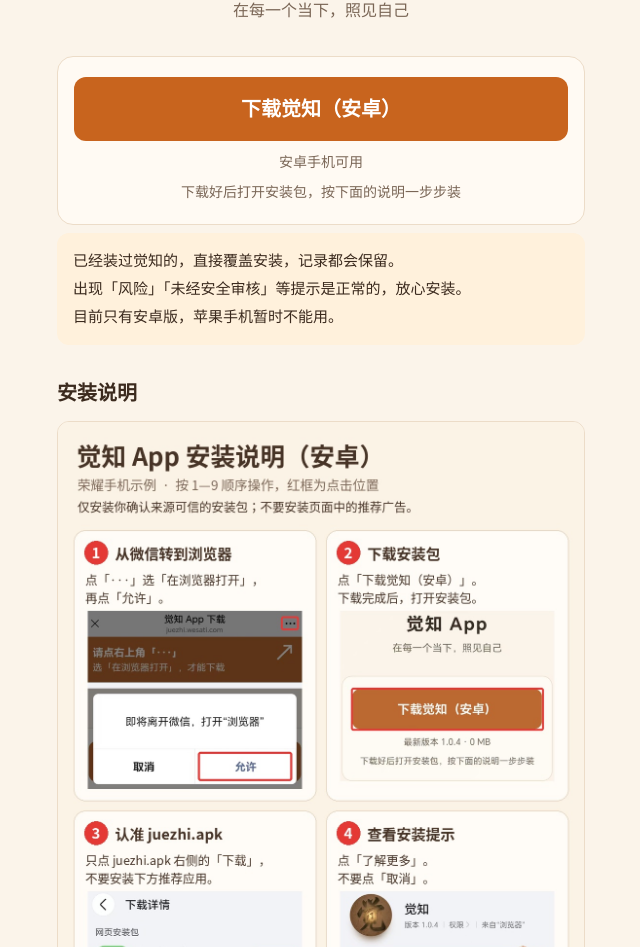
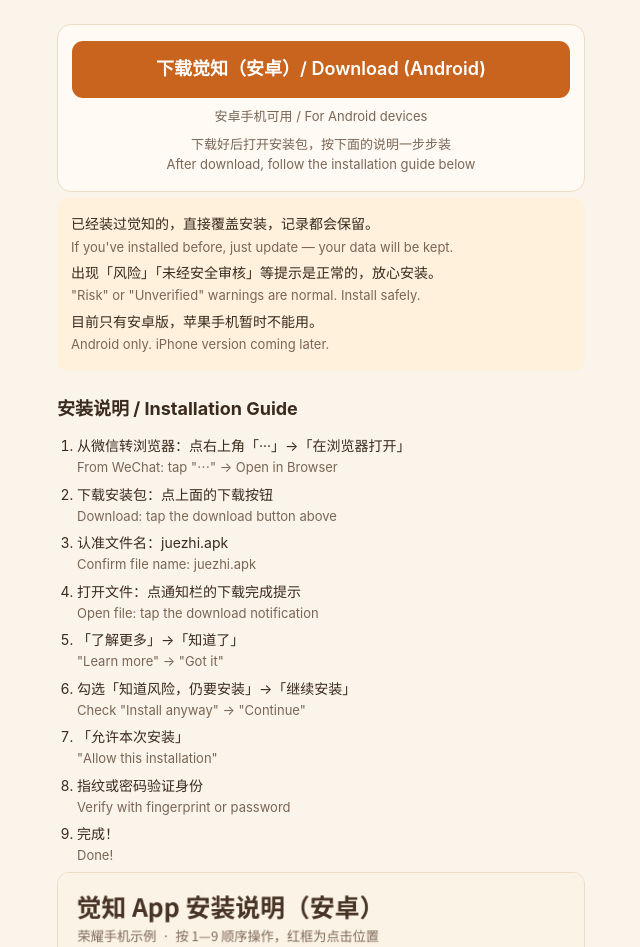
Before and after one commit to Zeno-Sati/juezhi-download, a plain HTML site: page site/public/index.html in a window 1280 px wide. Shown: the part 208-1155 px from the top of the page, without its empty margins (319-959 px from the left). Drawn offline with Linux system fonts and the light colour scheme; no server answers.

Commit message:
TASK-20261013-002-010: 第 1 轮（EXEC-20261128-016）
execution_id: EXEC-20261128-016
round: 1
auto_push: off

```diff
--- a/site/public/index.html
+++ b/site/public/index.html
@@ -3,7 +3,7 @@
 <head>
 <meta charset="utf-8">
 <meta name="viewport" content="width=device-width, initial-scale=1">
-<title>觉知 App 下载</title>
+<title>觉知 App 下载 / Sati App Download</title>
 <meta name="description" content="觉知 App · 在每一个当下，照见自己。Android 安装包下载与安装说明。">
 <link rel="icon" href="logo.png">
 <style>
@@ -24,7 +24,7 @@
     color: var(--ink);
     font: 16px/1.6 -apple-system, "PingFang SC", "Noto Sans SC", "Microsoft YaHei", sans-serif;
   }
-  main { max-width: 560px; margin: 0 auto; padding: 24px 16px 48px; }
+  main { max-width: 560px; margin: 0 auto; padding: 20px 16px 48px; }
   .wechat {
     display: none;
     position: sticky; top: 0; z-index: 10;
@@ -36,61 +36,76 @@
     content: "↗"; position: absolute; right: 18px; top: 6px; font-size: 40px; line-height: 1;
   }
   body.in-wechat .wechat { display: block; }
-  header { text-align: center; padding: 16px 0 8px; }
-  header img { width: 96px; height: 96px; border-radius: 22px; box-shadow: 0 6px 18px rgba(120, 70, 20, .18); }
-  h1 { margin: 14px 0 4px; font-size: 28px; letter-spacing: 2px; }
-  .slogan { margin: 0; color: var(--muted); }
+  header { text-align: center; padding: 12px 0 6px; }
+  header img { width: 72px; height: 72px; border-radius: 18px; box-shadow: 0 4px 14px rgba(120, 70, 20, .16); }
+  h1 { margin: 10px 0 2px; font-size: 24px; letter-spacing: 1px; }
+  .slogan { margin: 0; color: var(--muted); font-size: 15px; }
   .download {
-    margin: 24px 0 8px; padding: 20px 16px; background: var(--card);
-    border: 1px solid var(--line); border-radius: 16px; text-align: center;
+    margin: 16px 0 6px; padding: 16px 14px; background: var(--card);
+    border: 1px solid var(--line); border-radius: 14px; text-align: center;
   }
   .btn {
-    display: block; width: 100%; padding: 16px; border: 0; border-radius: 12px;
-    background: var(--accent); color: var(--accent-ink); font-size: 20px; font-weight: 600;
+    display: block; width: 100%; padding: 14px; border: 0; border-radius: 11px;
+    background: var(--accent); color: var(--accent-ink); font-size: 18px; font-weight: 600;
     text-decoration: none; cursor: pointer;
   }
   .btn:active { transform: scale(.98); }
-  .meta { margin: 10px 0 0; color: var(--muted); font-size: 14px; }
-  .note { margin: 8px 0 0; font-size: 14px; color: var(--muted); }
+  .meta { margin: 8px 0 0; color: var(--muted); font-size: 13px; }
+  .note { margin: 7px 0 0; font-size: 13px; color: var(--muted); }
   body.in-wechat .note-wechat { color: var(--accent); font-weight: 600; }
-  h2 { font-size: 20px; margin: 32px 0 12px; }
+  h2 { font-size: 18px; margin: 24px 0 10px; }
   .guide { width: 100%; height: auto; border-radius: 12px; border: 1px solid var(--line); display: block; }
-  .tips { background: var(--tip); border-radius: 12px; padding: 12px 16px; font-size: 15px; }
+  .tips { background: var(--tip); border-radius: 12px; padding: 11px 14px; font-size: 14px; }
   .tips p { margin: 4px 0; }
+  .steps { margin: 12px 0 0; padding: 0 0 0 20px; }
+  .steps li { margin: 6px 0; font-size: 14px; line-height: 1.5; }
+  .en { color: var(--muted); font-size: 13px; }
   footer { margin-top: 32px; text-align: center; color: var(--muted); font-size: 13px; }
 </style>
 </head>
 <body>
-<div class="wechat"><b>请点右上角「···」</b><br>选「在浏览器打开」，才能下载</div>
+<div class="wechat"><b>请点右上角「···」</b><br>选「在浏览器打开」，才能下载<br><span class="en">Tap "⋯" at top right → Open in Browser</span></div>
 <main>
   <header>
-    <img src="logo.png" alt="觉知" width="96" height="96">
-    <h1>觉知 App</h1>
-    <p class="slogan">在每一个当下，照见自己</p>
+    <img src="logo.png" alt="觉知 Sati" width="72" height="72">
+    <h1>觉知 App / Sati App</h1>
+    <p class="slogan">在每一个当下，照见自己<br><span class="en">Mindfulness in every moment</span></p>
   </header>
 
   <section class="download">
-    <a class="btn" id="download" href="/juezhi.apk" download="juezhi.apk">下载觉知（安卓）</a>
-    <p class="meta" id="meta">安卓手机可用</p>
-    <p class="note note-wechat" id="note">下载好后打开安装包，按下面的说明一步步装</p>
+    <a class="btn" id="download" href="/juezhi.apk" download="juezhi.apk">下载觉知（安卓）/ Download (Android)</a>
+    <p class="meta" id="meta">安卓手机可用 / For Android devices</p>
+    <p class="note note-wechat" id="note">下载好后打开安装包，按下面的说明一步步装<br><span class="en">After download, follow the installation guide below</span></p>
   </section>
 
   <section class="tips">
-    <p>已经装过觉知的，直接覆盖安装，记录都会保留。</p>
-    <p>出现「风险」「未经安全审核」等提示是正常的，放心安装。</p>
-    <p>目前只有安卓版，苹果手机暂时不能用。</p>
+    <p>已经装过觉知的，直接覆盖安装，记录都会保留。<br><span class="en">If you've installed before, just update — your data will be kept.</span></p>
+    <p>出现「风险」「未经安全审核」等提示是正常的，放心安装。<br><span class="en">"Risk" or "Unverified" warnings are normal. Install safely.</span></p>
+    <p>目前只有安卓版，苹果手机暂时不能用。<br><span class="en">Android only. iPhone version coming later.</span></p>
   </section>
 
-  <h2>安装说明</h2>
-  <img class="guide" src="install-guide.jpg" alt="觉知 App 安装说明：从微信转到浏览器 → 下载安装包 → 认准 juezhi.apk → 了解更多 → 知道了 → 勾选并继续安装 → 允许本次安装 → 验证身份 → 完成" loading="lazy" width="1080" height="2931">
+  <h2>安装说明 / Installation Guide</h2>
+  <ol class="steps">
+    <li>从微信转浏览器：点右上角「···」→「在浏览器打开」<br><span class="en">From WeChat: tap "⋯" → Open in Browser</span></li>
+    <li>下载安装包：点上面的下载按钮<br><span class="en">Download: tap the download button above</span></li>
+    <li>认准文件名：juezhi.apk<br><span class="en">Confirm file name: juezhi.apk</span></li>
+    <li>打开文件：点通知栏的下载完成提示<br><span class="en">Open file: tap the download notification</span></li>
+    <li>「了解更多」→「知道了」<br><span class="en">"Learn more" → "Got it"</span></li>
+    <li>勾选「知道风险，仍要安装」→「继续安装」<br><span class="en">Check "Install anyway" → "Continue"</span></li>
+    <li>「允许本次安装」<br><span class="en">"Allow this installation"</span></li>
+    <li>指纹或密码验证身份<br><span class="en">Verify with fingerprint or password</span></li>
+    <li>完成！<br><span class="en">Done!</span></li>
+  </ol>
+  <img class="guide" src="install-guide.jpg" alt="觉知 App 安装说明" loading="lazy" width="1080" height="2931">
 
-  <footer>觉知 App</footer>
+  <footer>觉知 App / Sati App</footer>
 </main>
 <script>
   const inWeChat = /MicroMessenger/i.test(navigator.userAgent);
   if (inWeChat) {
     document.body.classList.add('in-wechat');
-    document.getElementById('note').textContent = '微信里下载不了：先点右上角「···」，选「在浏览器打开」';
+    const note = document.getElementById('note');
+    note.innerHTML = '微信里下载不了：先点右上角「···」，选「在浏览器打开」<br><span class="en">Cannot download in WeChat: tap "⋯" → Open in Browser</span>';
     document.getElementById('download').addEventListener('click', (event) => {
       event.preventDefault();
       window.scrollTo({top: 0, behavior: 'smooth'});
@@ -99,8 +114,8 @@
   fetch('/info.json').then((r) => r.ok ? r.json() : null).then((info) => {
     if (!info || !info.version) return;
     const mb = info.size ? ` · ${Math.round(info.size / 1048576)} MB` : '';
-    const date = info.date ? ` · ${info.date.slice(0, 10).replace(/-/g, '.')} 更新` : '';
-    document.getElementById('meta').textContent = `最新版本 ${info.version}${mb}${date}`;
+    const date = info.date ? ` · ${info.date.slice(0, 10).replace(/-/g, '.')} 更新 / updated` : '';
+    document.getElementById('meta').textContent = `最新版本 / Latest: ${info.version}${mb}${date}`;
   }).catch(() => {});
 </script>
 </body>
```
Also changed, not shown: site/public/logo.png, 1 other file.
